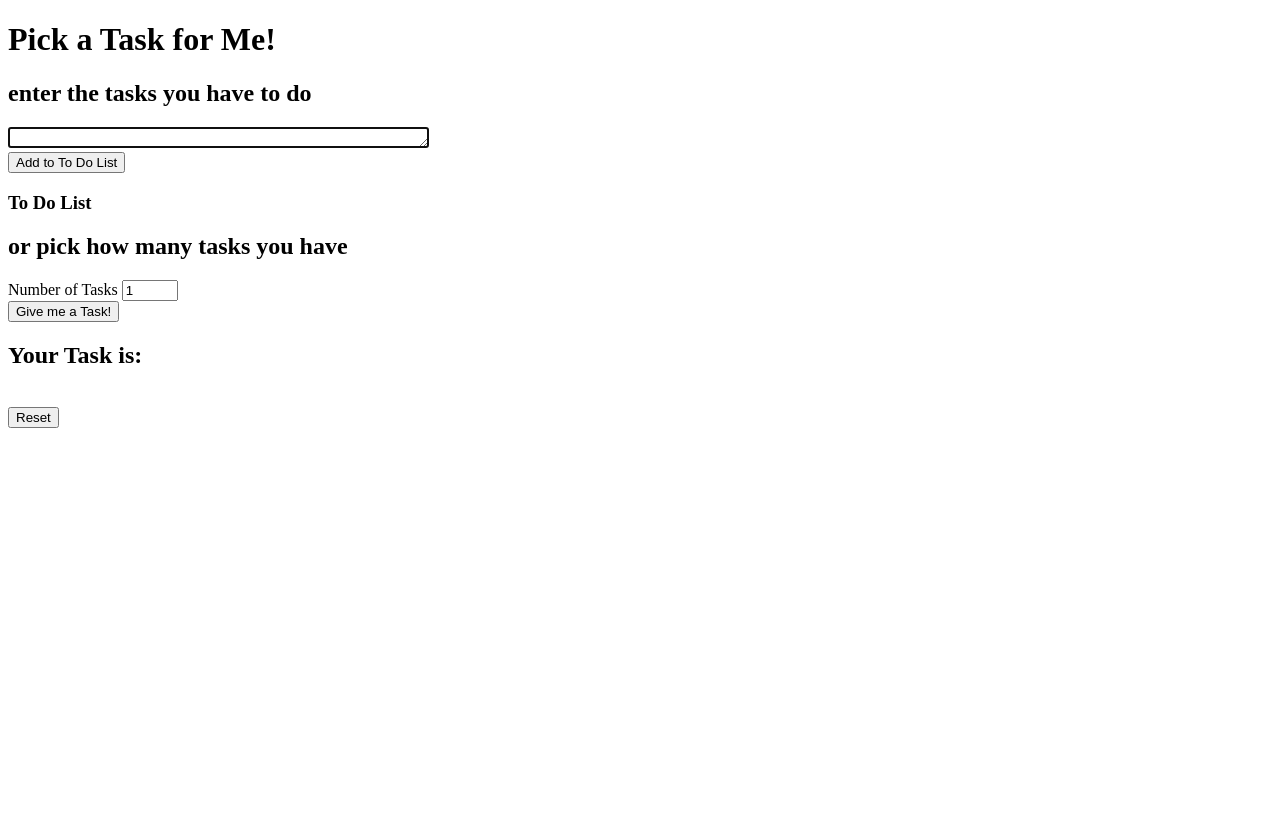
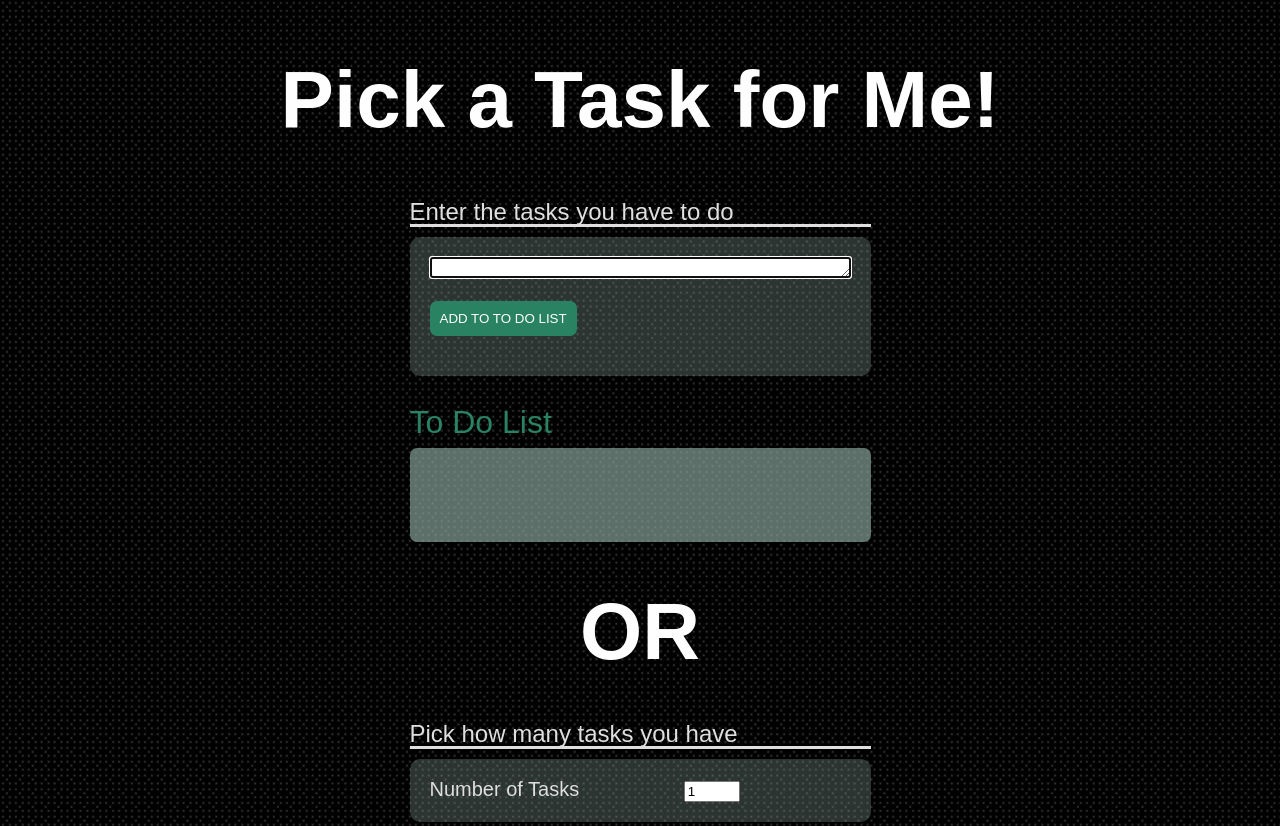
Before and after one commit to fatima-hachem/randomTaskPicker, a plain HTML site: page index.html in a window 1280 px wide. Shown: the top 826 px of the page. Before the commit the page ends 800 px from the top, so only its background shows below. Drawn offline with Linux system fonts and the light colour scheme.

Commit message:
added styling

```diff
--- /dev/null
+++ b/assets/css_reset.css
@@ -0,0 +1,48 @@
+/* http://meyerweb.com/eric/tools/css/reset/
+   v2.0 | 20110126
+   License: none (public domain)
+*/
+
+html, body, div, span, applet, object, iframe,
+h1, h2, h3, h4, h5, h6, p, blockquote, pre,
+a, abbr, acronym, address, big, cite, code,
+del, dfn, em, img, ins, kbd, q, s, samp,
+small, strike, strong, sub, sup, tt, var,
+b, u, i, center,
+dl, dt, dd, ol, ul, li,
+fieldset, form, label, legend,
+table, caption, tbody, tfoot, thead, tr, th, td,
+article, aside, canvas, details, embed,
+figure, figcaption, footer, header, hgroup,
+menu, nav, output, ruby, section, summary,
+time, mark, audio, video {
+	margin: 0;
+	padding: 0;
+	border: 0;
+	font-size: 100%;
+	font: inherit;
+	vertical-align: baseline;
+}
+/* HTML5 display-role reset for older browsers */
+article, aside, details, figcaption, figure,
+footer, header, hgroup, menu, nav, section {
+	display: block;
+}
+body {
+	line-height: 1;
+}
+ol, ul {
+	list-style: none;
+}
+blockquote, q {
+	quotes: none;
+}
+blockquote:before, blockquote:after,
+q:before, q:after {
+	content: '';
+	content: none;
+}
+table {
+	border-collapse: collapse;
+	border-spacing: 0;
+}
--- /dev/null
+++ b/assets/styles.css
@@ -0,0 +1,100 @@
+@charset "utf-8";
+
+body{
+    font-family: Arial, Helvetica, sans-serif;
+    color: #298262;
+    background-image: url("5-dots.png");
+}
+
+h1{
+    width: fit-content;
+    padding: 30px;
+    margin: 30px auto;
+    text-align: center;
+    font-size: 5em;
+    font-weight: 600;
+    color: #fefefe;
+}
+
+/*
+    color: #1f2e3d;
+*/
+
+h2{
+    font-size: 1.5em;
+    font-weight: 500;
+    color: #dfdfdf;
+    border-bottom: 3px solid #dfdfdf;
+    margin: 10px 0;
+}
+
+h3{
+    font-size: 2em;
+    margin: 10px 0;
+}
+
+#toDoList{
+    background-color: rgba(142, 171, 160, 0.65);
+    min-height: 5em;
+    max-height: 10em;;
+    border-radius: 7px;
+    padding: 7px 10px;
+    overflow-y: scroll;
+    overflow-x: wrap;
+}
+
+li{
+    padding: 2px 0;
+    margin-bottom: 7px 0;
+    color: #dfdfdf;
+}
+
+div{
+    margin: 30px 0;
+}
+
+label{
+    color:#dfdfdf;
+    font-size: 1.25em;
+    margin: 0 100px 0 0;
+}
+
+.container{
+    width: fit-content;
+    margin: 20px auto;
+}
+
+#orPara{
+    width: fit-content;
+    margin: 50px auto;
+    font-size: 5em;
+    font-weight: 900;
+    color: #fefefe;
+}
+
+.formArea form {
+    margin: 10px 0px;
+    background-color: rgba(142, 171, 160, 0.3);
+    padding: 20px;
+    border-radius: 10px;
+}
+
+button{
+    color:white;
+    background-color: #298262;
+    width:fit-content;
+    padding: 10px;
+    text-transform: uppercase;
+    border: 0 solid #298262;
+    border-radius: 7px;
+    margin: 20px auto;
+}
+
+button:hover{
+    background-color: #62B998;
+}
+
+button:active{
+    background-color: #24e49a;
+    color: #0d0d0d;
+}
--- a/index.html
+++ b/index.html
@@ -2,11 +2,14 @@
 <html>
     <head>
         <title>Pick a Task for Me!</title>
+        <link href="assets/css_reset.css" rel="stylesheet">
+        <link href="assets/styles.css" rel="stylesheet">
     </head>
     <body>
         <h1>Pick a Task for Me!</h1>
+        <div class="container">
             <div class="formArea taskList">
-            <h2>enter the tasks you have to do</h2>
+                <h2>Enter the tasks you have to do</h2>
                 <form id="addToDo">
                     <textarea autofocus id="userTask" id="userTask" name="userTask" rows="1" cols="50"></textarea>
                     <br>
@@ -19,21 +22,25 @@
                     </ol>
                 </div>
             </div>
+
+            <p id="orPara">OR</p>
+
             <div class="formArea taskNum">
-            <h2>or pick how many tasks you have</h2>
+                <h2>Pick how many tasks you have</h2>
                 <form>
                     <label for="numTasks">Number of Tasks</label>
                     <input id="numTasksInput" name="numTasks" type="number" min="1" max="50" value="1" step="1">
                 </form>
             </div>
 
-        <div>
+            <div class="formArea buttonArea">
                 <button onclick="getRandomTask()">Give me a Task!</button>
                 <h2>Your Task is:</h2>
                 <h3 id="selectedTask"></h3>
                 <br>
                 <button onclick="resetThePage()">Reset</button>
             </div>
+        </div>
 
         <script src="scripts.js"> </script>
     </body>
```
Also changed, not shown: assets/5-dots.png (added). Lines whose indentation alone changed are shown as unchanged.
